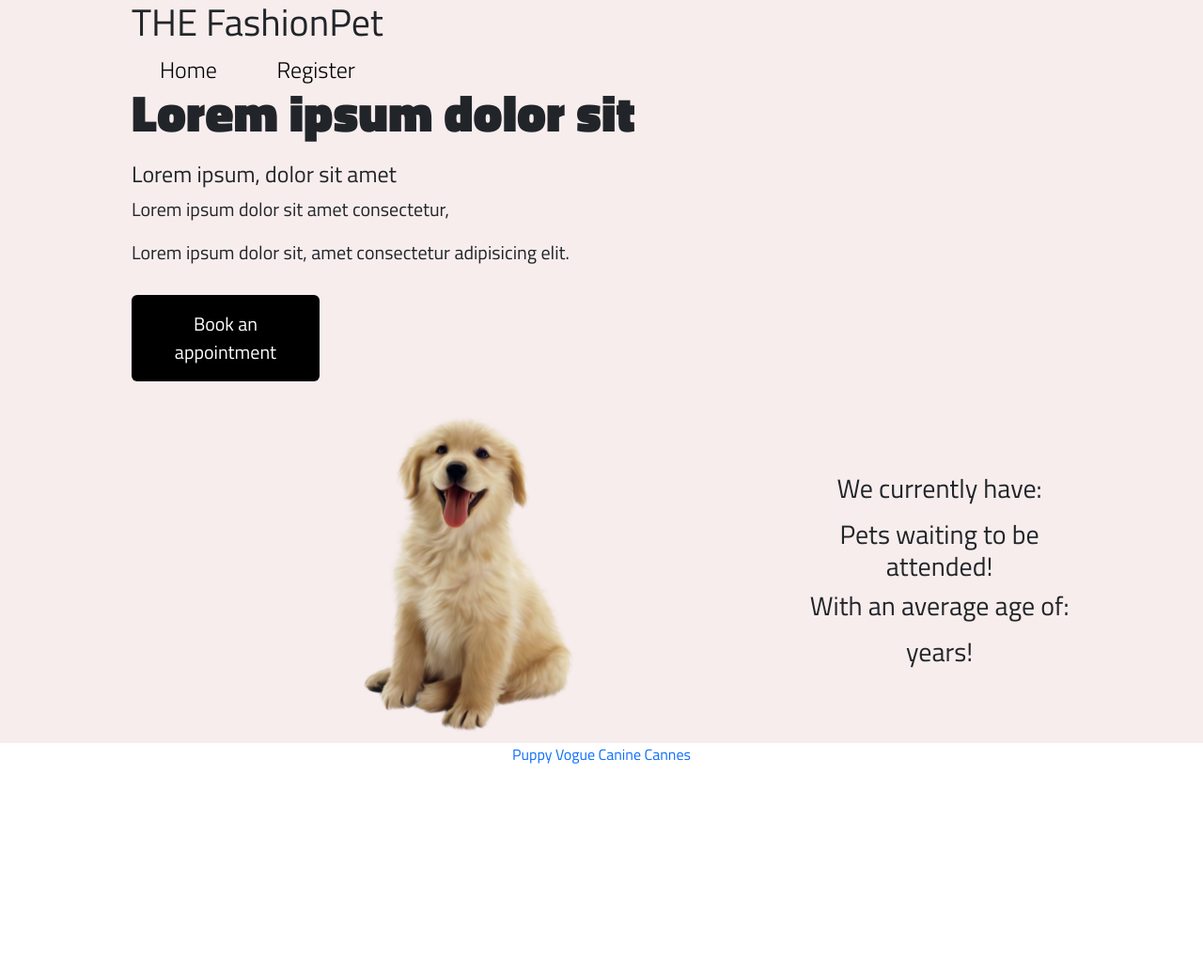
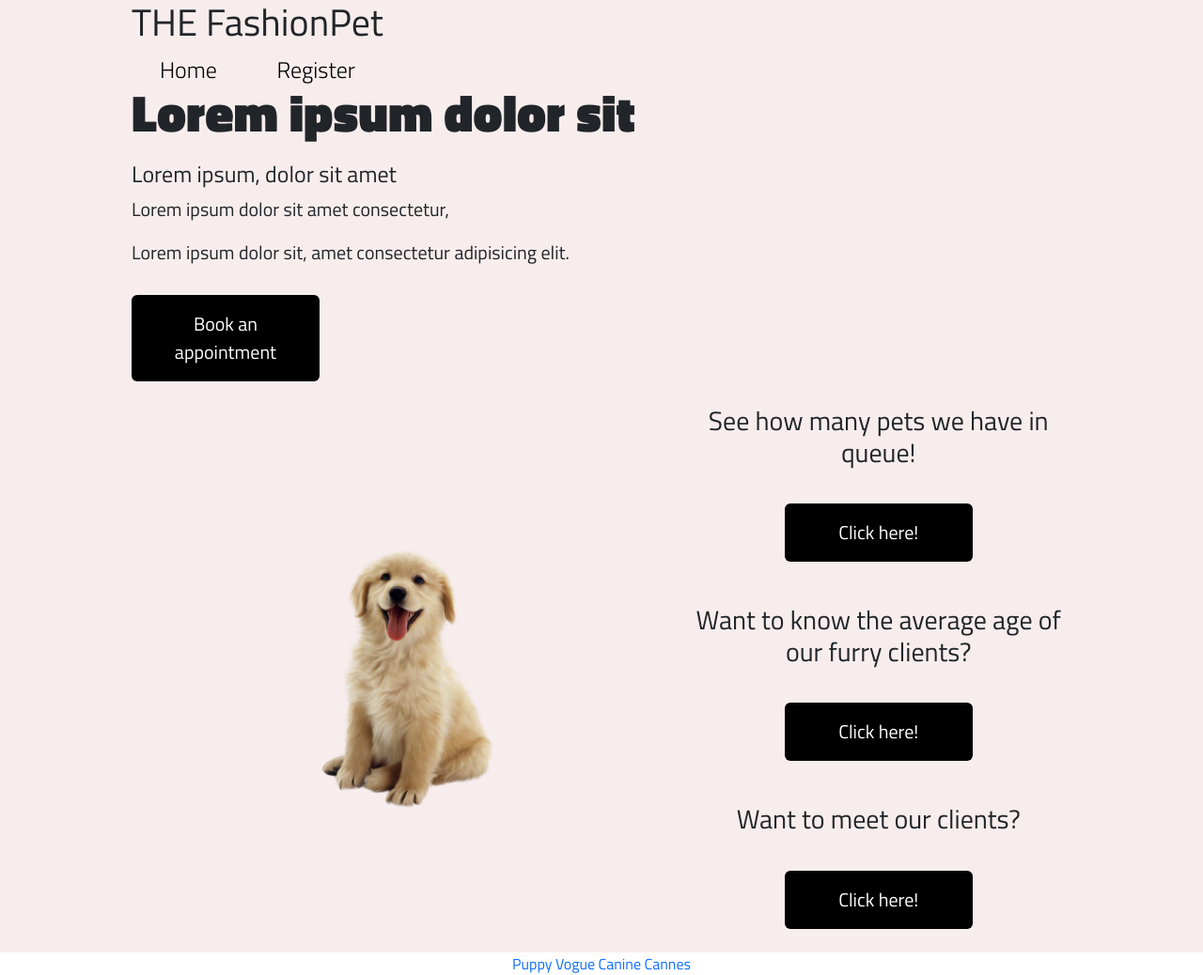
Before and after one commit to evilEnkidu/pet-salon, a plain HTML site: page index.html in a window 1280 px wide. Shown: the whole page at 94% size. Before the commit the page ends 815 px from the top, so only its background shows below. Drawn offline with nearby package versions, Linux system fonts and the light colour scheme.

Commit message:
fixed html

```diff
--- a/index.html
+++ b/index.html
@@ -41,13 +41,30 @@
                     <img src="./images/puppy.png" alt="Cute puppy" id="puppy">
 
                 </div>
-                <div>
-                    <h3 class="petcounter">We currently have:</h3>
-                    <p id="petcount"></p>
-                    <h3 class="petcounter">Pets waiting to be attended!</h4>
-                    <h3 class="petcounter">With an average age of:</h3>
-                    <p id="average-age"></p>
-                    <h3 class="petcounter"> years!</h3>
+
+                <div class="button-container">
+
+                    <div class="queue-container">
+
+                        <h3>See how many pets we have in queue!</h3>
+                        <button class="btn" onclick="showPetCount();" id="countBtn">Click here!</button>
+
+                    </div>
+
+                    <div class="age-container">
+
+                        <h3>Want to know the average age of our furry clients?</h3>
+                        <button class="btn" onclick="showAvgAge();" id="ageBtn">Click here!</button>
+
+                    </div>
+
+                    <div class="name-container">
+
+                        <h3>Want to meet our clients?</h3>
+                        <button class="btn" onclick="showPetNames();" id="nameBtn">Click here!</button>
+
+                    </div>
+
                 </div>
 
             </div>
```
